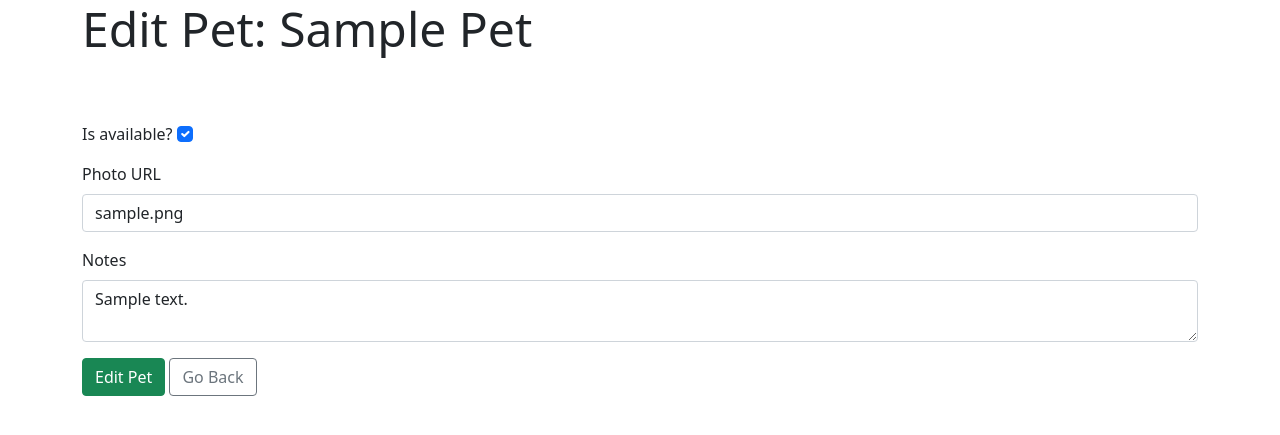
After one commit to brianelizondo/WTForms, a Flask app: page /edit/1 in a window 1280 px wide. The commit adds this page. Shown: the top 435 px of the page. Run offline with Flask 2, Linux system fonts and the light colour scheme; tables that the repository leaves empty hold one stand-in row (values such as "Sample post").

Commit message:
Step 6: Add Display/Edit Form => Page that shows some information about the pet lika a name, spicies, photo and age. Form to edit the pet information like a photo, notes and is available

```diff
--- a/app.py
+++ b/app.py
@@ -4,7 +4,7 @@ from crypt import methods
 from flask import Flask, request, redirect, render_template, flash
 from flask_debugtoolbar import DebugToolbarExtension
 from sqlalchemy import desc
-from forms import AddPetForm
+from forms import AddPetForm, EditPetForm
 from models import db, connect_db, Pet
 
 app = Flask(__name__)
@@ -56,3 +56,33 @@ def add_pets_form():
         return redirect("/")
     else:
         return render_template("pets_add.html", form=form)
+
+@app.route("/<int:pet_id>")
+def pets_details(pet_id):
+    """
+    Show information about the given pet
+    Have a button to get to edit page
+    """
+    pet = Pet.query.get_or_404(pet_id)
+    return render_template("pets_details.html", pet=pet)
+
+@app.route("/edit/<int:pet_id>", methods=["GET", "POST"])
+def pets_edit(pet_id):
+    """
+    Show the edit page for a pet
+    Have a cancel button that returns to the detail page for a pet, and a save button that updates the pet
+    """
+
+    pet = Pet.query.get_or_404(pet_id)
+    form = EditPetForm(obj=pet)
+
+    if form.validate_on_submit():
+        pet.available = form.available.data
+        pet.photo_url = form.photo_url.data
+        pet.notes = form.notes.data
+        db.session.commit()
+        flash(f"The pet '{pet.name}' was updated!")
+        return redirect(f"/{pet_id}")
+
+    else:
+        return render_template("pets_edit.html", form=form, pet=pet)
--- a/forms.py
+++ b/forms.py
@@ -1,7 +1,7 @@
 """Forms for Pet Adoption Agency aplication"""
 from email.policy import default
 from flask_wtf import FlaskForm
-from wtforms import StringField, URLField, IntegerField, TextAreaField, SelectField
+from wtforms import StringField, URLField, IntegerField, TextAreaField, SelectField, BooleanField
 from wtforms.validators import InputRequired, URL, NumberRange, Optional
 
 class AddPetForm(FlaskForm):
@@ -12,3 +12,11 @@ class AddPetForm(FlaskForm):
     photo_url = URLField("Photo URL", validators=[Optional(), URL(message='Please enter a valid URL')])
     age = IntegerField("Age", validators=[Optional(), NumberRange(min=0, max=30, message='Please enter an Age between 0 - 30')])
     notes = TextAreaField("Notes", validators=[Optional()])
+
+
+class EditPetForm(FlaskForm):
+    """Form for edit Pets"""
+
+    available = BooleanField("Is available?")
+    photo_url = URLField("Photo URL", validators=[Optional(), URL(message='Please enter a valid URL')])
+    notes = TextAreaField("Notes", validators=[Optional()])
--- a/templates/home.html
+++ b/templates/home.html
@@ -20,7 +20,7 @@
     <div class="row">
         {% for pet in pets %}
         <div class="col mt-2">
-            <img src="{{ pet.photo_url }}" class="img-thumbnail" alt="{{ pet.name }}">
+            <a href="/{{ pet.id }}"><img src="{{ pet.photo_url }}" class="img-thumbnail" alt="{{ pet.name }}"></a>
             <p class="text-start mt-2"><span class="pet_name">{{ pet.name }}</span> <span class="pet_available">is {% if pet.available is false %} not {% endif %} available!</span></p>
         </div>
         {% endfor %}
--- /dev/null
+++ b/templates/pets_edit.html
@@ -0,0 +1,41 @@
+{% extends "base.html" %}
+
+{% block title %}Edit Pet: {{ pet.name }}{% endblock %}
+
+{% block content %}
+
+<div class="container">
+    <div class="row">
+        <h1 class="display-5"><b>Edit Pet:</b> {{ pet.name }}</h1>
+    </div>
+    <div class="row mt-2">
+        <form id="pet-add-form" method="POST">
+            {{ form.hidden_tag() }}
+
+            <div class="mt-5">
+                {{ form.available.label(class_="form-check-label") }}
+                {{ form.available(class_="form-check-input") }}
+            </div>
+
+            <div class="mt-3">
+                {{ form.photo_url.label(class_="form-label") }}
+                {{ form.photo_url(class_="form-control") }}
+            </div>
+
+            <div class="mt-3">
+                {{ form.notes.label(class_="form-label") }}
+                {{ form.notes(class_="form-control") }}
+            </div>
+
+            {% for error in form.errors %}
+            <small class="form-text text-danger">{{ error }}</small>
+            {% endfor %}
+
+            <div class="mt-3">
+                <button type="submit" class="btn btn-success">Edit Pet</button>
+                <a class="btn btn-outline-secondary" href="/{{ pet.id }}" role="button">Go Back</a>
+            </div>
+        </form>
+    </div>
+</div>
+{% endblock %}
```
Also changed, not shown: templates/pets_details.html (added, +34 -0 lines).
